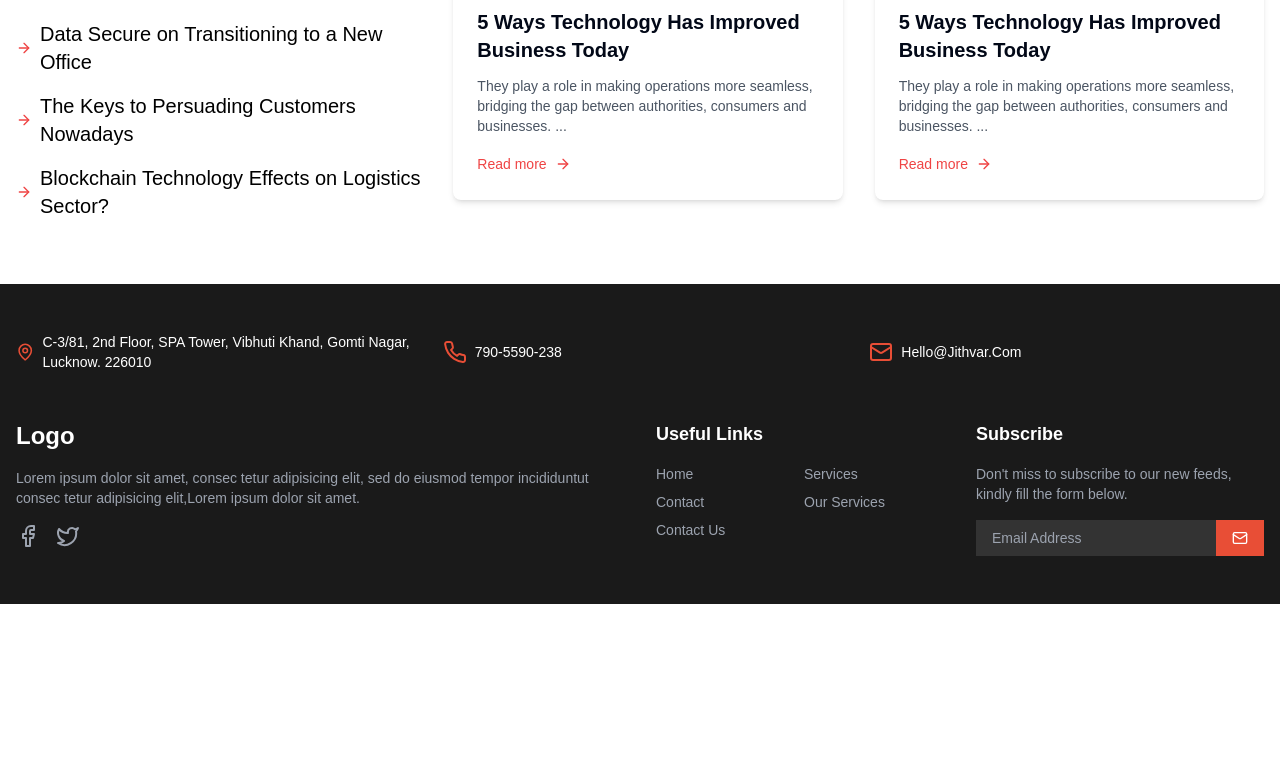
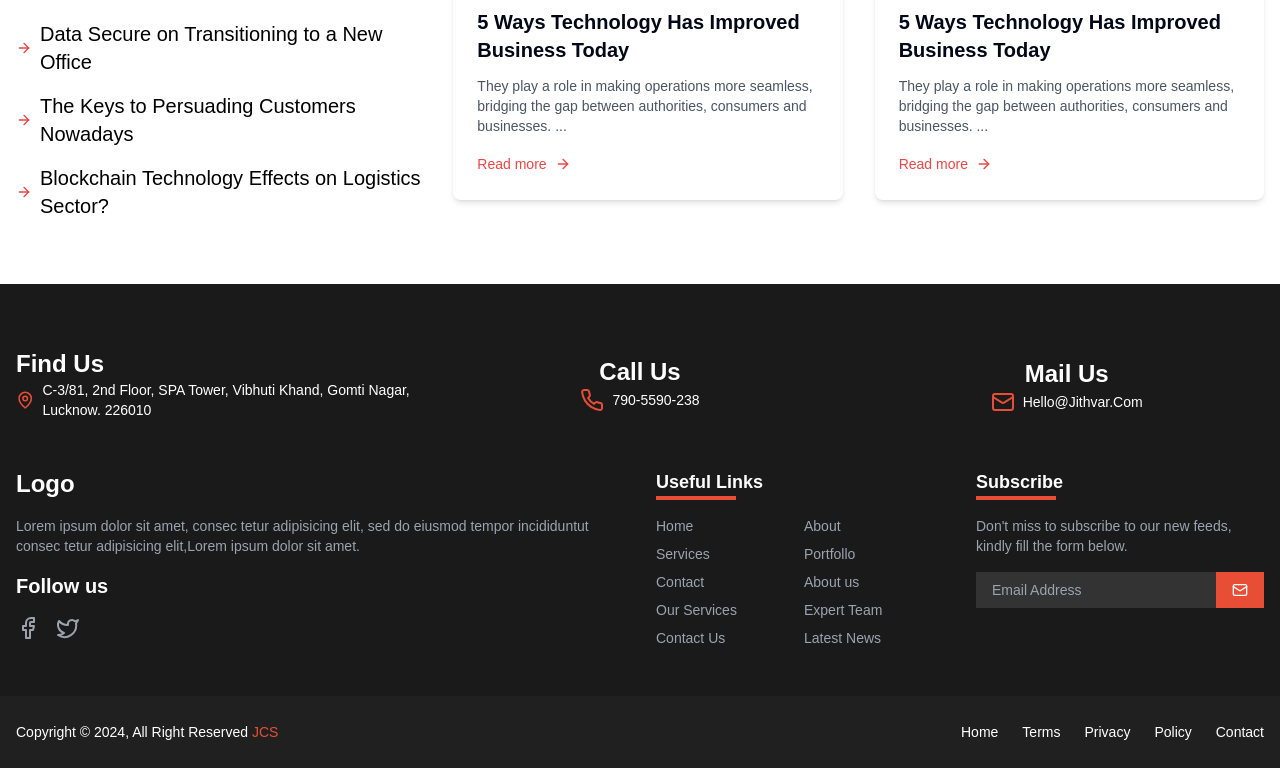
Before and after one commit to mohitchandel/jithvar-consultancy, a Next.js app: page / in a window 1280 px wide. Shown: the part 7692-8460 px from the top of the page. Before the commit the page ends 8296 px from the top, so only its background shows below. Built offline with nearby package versions, Linux system fonts and the light colour scheme.

Commit message:
completed footer

```diff
--- a/src/components/footer.tsx
+++ b/src/components/footer.tsx
@@ -2,31 +2,46 @@ import Link from "next/link";
 import { Facebook, Twitter, Mail, MapPin, Phone } from "lucide-react";
 
 export default function Footer() {
+  const navigation = [
+    { name: "Home", href: "/" },
+    { name: "Terms", href: "/terms" },
+    { name: "Privacy", href: "/privacy" },
+    { name: "Policy", href: "/policy" },
+    { name: "Contact", href: "/contact" },
+  ];
   return (
     <footer className="bg-[#1A1A1A] text-white">
       <div className="container mx-auto px-4 py-12">
-        {/* Contact Information */}
         <div className="grid grid-cols-1 md:grid-cols-3 gap-8 mb-12">
+          <div className="flex flex-col items-start justify-center">
+            <h2 className="text-2xl font-bold text-white  mt-4">Find Us</h2>
             <div className="flex items-center">
               <MapPin className="w-6 h-6 text-[#E84E36] mr-2" />
               <p className="text-sm">
-              C-3/81, 2nd Floor, SPA Tower, Vibhuti Khand, Gomti Nagar, Lucknow.
-              226010
+                C-3/81, 2nd Floor, SPA Tower, Vibhuti Khand, Gomti Nagar,
+                Lucknow. 226010
               </p>
             </div>
+          </div>
+
+          <div className="flex flex-col items-center justify-center">
+            <h2 className="text-2xl font-bold text-white mt-4 ">Call Us</h2>
             <div className="flex items-center">
               <Phone className="w-6 h-6 text-[#E84E36] mr-2" />
               <p className="text-sm">790-5590-238</p>
             </div>
+          </div>
+
+          <div className="flex flex-col items-center justify-center">
+            <h2 className="text-2xl font-bold text-white mt-[20px]">Mail Us</h2>
             <div className="flex items-center">
               <Mail className="w-6 h-6 text-[#E84E36] mr-2" />
               <p className="text-sm">Hello@Jithvar.Com</p>
             </div>
           </div>
+        </div>
 
-        {/* Main Footer Content */}
         <div className="grid grid-cols-1 md:grid-cols-4 gap-8">
-          {/* Logo and Description */}
           <div className="col-span-1 md:col-span-2">
             <Link href="/" className="text-2xl font-bold mb-4 inline-block">
               Logo
@@ -36,27 +51,34 @@ export default function Footer() {
               eiusmod tempor incididuntut consec tetur adipisicing elit,Lorem
               ipsum dolor sit amet.
             </p>
-            <div className="flex space-x-4">
+            <h3 className="text-xl font-semibold text-white mt-4">Follow us</h3>
+            <div className="flex mt-4 space-x-4">
               <Link href="#" className="text-gray-400 hover:text-white">
                 <Facebook className="w-6 h-6" />
               </Link>
               <Link href="#" className="text-gray-400 hover:text-white">
                 <Twitter className="w-6 h-6" />
               </Link>
-              {/* Add Google+ icon here if needed */}
             </div>
           </div>
 
-          {/* Useful Links */}
           <div>
-            <h3 className="text-lg font-semibold mb-4">Useful Links</h3>
+            <h3 className="text-lg font-semibold mb-4">
+              Useful Links
+              <span className="block w-[80px] border-b-4 border-[#E84E36]"></span>
+            </h3>
             <div className="grid grid-cols-2 gap-2">
               {[
                 "Home",
+                "About",
                 "Services",
+                "Portfollo",
                 "Contact",
+                "About us",
                 "Our Services",
+                "Expert Team",
                 "Contact Us",
+                "Latest News",
               ].map((item) => (
                 <Link
                   key={item}
@@ -69,12 +91,14 @@ export default function Footer() {
             </div>
           </div>
 
-          {/* Subscribe */}
           <div>
-            <h3 className="text-lg font-semibold mb-4">Subscribe</h3>
+            <h3 className="text-lg font-semibold mb-4">
+              Subscribe
+              <span className="block w-[80px] border-b-4 border-[#E84E36]"></span>
+            </h3>
             <p className="text-sm text-gray-400 mb-4">
-              Don&apos;t miss to subscribe to our new feeds, kindly fill the
-              form below.
+              Don't miss to subscribe to our new feeds, kindly fill the form
+              below.
             </p>
             <form className="flex">
               <input
@@ -92,6 +116,31 @@ export default function Footer() {
           </div>
         </div>
       </div>
+      <div className="mx-auto px-4 py-6 bg-[#202020] ">
+        <div className="flex flex-col max-w-7xl md:flex-row justify-between items-center gap-4 mx-auto">
+          <div>
+            <p className="text-sm">
+              Copyright © 2024, All Right Reserved{" "}
+              <span className="text-[#E84E36]">JCS</span>
+            </p>
+          </div>
+
+          <nav>
+            <ul className="flex items-center gap-6">
+              {navigation.map((item) => (
+                <li key={item.name}>
+                  <a
+                    href={item.href}
+                    className="text-sm hover:text-white transition-colors"
+                  >
+                    {item.name}
+                  </a>
+                </li>
+              ))}
+            </ul>
+          </nav>
+        </div>
+      </div>
     </footer>
   );
 }
```
Lines whose indentation alone changed are shown as unchanged.
